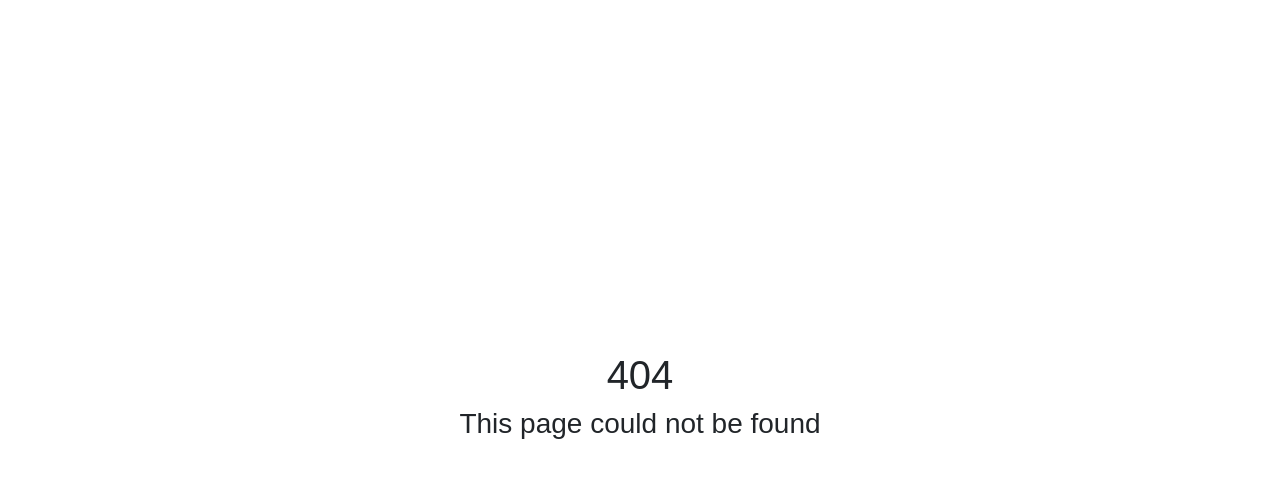
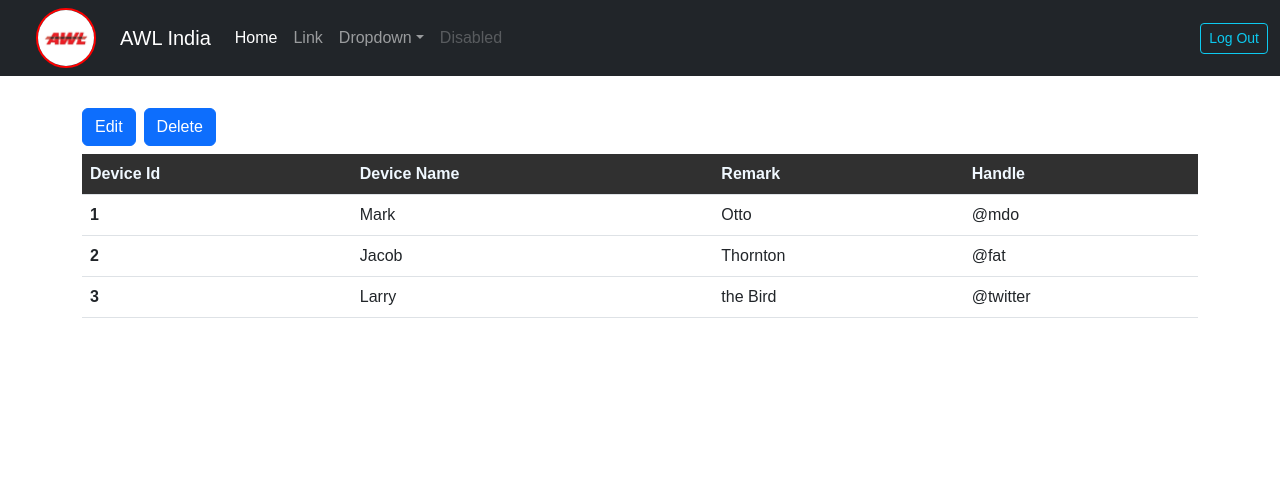
Before and after one commit to Amanilogsolution/Serversite, a React (Create React App) app in the folder serversite/: page /table in a window 1280 px wide. Before the commit this address had no page. Shown: the top 478 px of the page. Built offline with nearby package versions, Linux system fonts and the light colour scheme.

Commit message:
form table completed

```diff
--- a/serversite/src/App.js
+++ b/serversite/src/App.js
@@ -5,6 +5,7 @@ import Pagenotfound from './Components/pagenotfound/Pagenotfound'
 
 import Dashboard from './Components/Dashboard/Dashboard';
 import Form2 from './Components/Form/Form';
+import Table from './Components/Table/Table';
 
 function App() {
   return (
@@ -15,6 +16,7 @@ function App() {
               <Route path='*' element={ <Pagenotfound/>}/>
               <Route path='/dashboard' element={ <Dashboard/>}/>
               <Route path='/form' element={ <Form2/>}/>
+              <Route path='/table' element={ <Table/>}/>
             </Routes>
     </Router>
 
--- a/serversite/src/Components/Dashboard/Footer.js
+++ b/serversite/src/Components/Dashboard/Footer.js
@@ -2,7 +2,7 @@ import React from 'react'
 
 export default function Footer() {
   return (
-    <div>
+    <div style={{position:"fixed",bottom:"0", width:"100%"}}>
         <div className="card text-center" >
         <div className="card-header bg-dark text-light">Featured</div>
         <div className="card-body bg-secondary">
--- a/serversite/src/Components/Form/Form.css
+++ b/serversite/src/Components/Form/Form.css
@@ -7,12 +7,18 @@
 }
 .main{
     display: flex;
-    height: 100vh;
+
     justify-content: center;
     align-items: center;
-    background: linear-gradient(black,gray,silver,white,silver,gray,black)
+    height:100%
 }
-.container{
+.com{
+    background: linear-gradient(black,gray,silver,white,silver,gray,black);
+    background-size: cover;
+
+    height:100vh
+}
+.containers{
     max-width: 700px;
     width: 100%;
     background: rgb(255, 253, 253);
@@ -20,12 +26,12 @@
     border-radius: 5px;
     box-shadow: 4px 4px 17px #000000;
 }
-.container .title{
+.containers .title{
     font-size:25px;
     font-weight: 500;
     position: relative;
 }
-.container .title::before{
+.containers .title::before{
     content:" ";
     position: absolute;
     left: 0;
@@ -34,7 +40,7 @@
     width:30px;
 
 }
-.container form .user-details{
+.containers form .user-details{
     display: flex;
     flex-wrap: wrap;
     justify-content: space-between;
--- a/serversite/src/Components/Form/Form.js
+++ b/serversite/src/Components/Form/Form.js
@@ -1,11 +1,16 @@
 import React from "react";
-import './Form.css'
+import Footer from "../Dashboard/Footer";
+import Nav from "../Dashboard/Nav";
+import "./Form.css";
 
 export default function Form() {
   return (
     <>
-    <div className="main">
-      <div className="container">
+    <Nav/>
+      <div className="com">
+
+        <div className="main ">
+          <div className="containers">
             <div className="title">Registration</div>
             <form action="/">
               <div className="user-details">
@@ -34,7 +39,6 @@ export default function Form() {
                   <input type="text" placeholder="Confirm Password"></input>
                 </div>
 
-
                 <div className="button my-2">
                   <button className="btn btn-primary">Register</button>
                 </div>
@@ -42,6 +46,8 @@ export default function Form() {
             </form>
           </div>
         </div>
+
+      </div>
     </>
   );
 }
--- /dev/null
+++ b/serversite/src/Components/Table/Table.css
@@ -0,0 +1,14 @@
+#main{
+    background-color:rgb(48, 48, 48);
+    color:aliceblue
+}
+#hit{
+    border-radius: 5px;
+
+}
+.entry tr:hover{
+   background: rgb(156, 155, 155);
+}
+.com{
+    background: linear-gradient(black,gray,silver,white,silver,gray,black);
+}
--- /dev/null
+++ b/serversite/src/Components/Table/Table.js
@@ -0,0 +1,50 @@
+import React from "react";
+import Footer from "../Dashboard/Footer";
+import Nav from "../Dashboard/Nav";
+import "./Table.css";
+
+export default function Table() {
+  return (
+    <>
+      <Nav></Nav>
+      <div className=".com">
+        <div className="container my-4" id="hit">
+          <button className="btn btn-primary  my-2">Edit</button>
+          <button className="btn btn-primary mx-2">Delete</button>
+          <table class="table">
+            <thead class="thead-dark" id="main">
+              <tr>
+                <th scope="col">Device Id</th>
+                <th scope="col">Device Name</th>
+                <th scope="col">Remark</th>
+                <th scope="col">Handle</th>
+              </tr>
+            </thead>
+
+            <tbody className="entry">
+              <tr>
+                <th scope="row">1</th>
+                <td>Mark</td>
+                <td>Otto</td>
+                <td>@mdo</td>
+              </tr>
+              <tr>
+                <th scope="row">2</th>
+                <td>Jacob</td>
+                <td>Thornton</td>
+                <td>@fat</td>
+              </tr>
+              <tr>
+                <th scope="row">3</th>
+                <td>Larry</td>
+                <td>the Bird</td>
+                <td>@twitter</td>
+              </tr>
+            </tbody>
+          </table>
+        </div>
+        {/* <Footer/> */}
+      </div>
+    </>
+  );
+}
```
Lines whose indentation alone changed are shown as unchanged.
